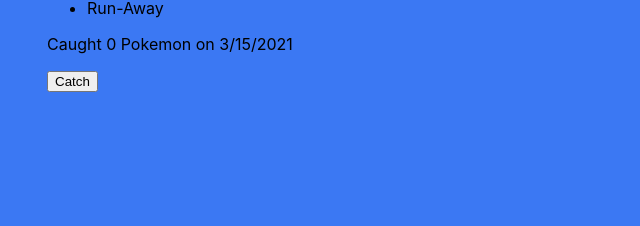
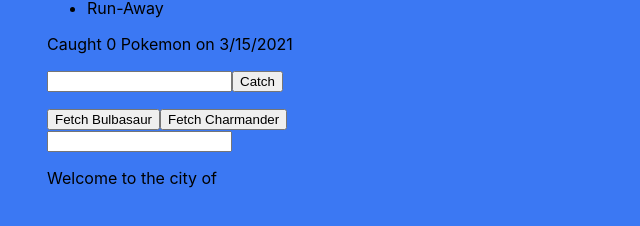
Before and after one commit to aaokunade/ccreateReactApp, a React (Create React App) app: page / in a window 1280 px wide. Shown: the part 480-706 px from the top of the page, without its empty margins (193-833 px from the left). Built offline with nearby package versions, Linux system fonts and the light colour scheme.

Commit message:
in class exercises

```diff
--- a/src/App.js
+++ b/src/App.js
@@ -1,17 +1,21 @@
 import React from "react";
 import {Logo, BestPokemon,CaughtPokemon} from "./Pokemon";
-
+import PokemonMovesSelector from "./PokemonMovesSelector";
+import PokemonCity from "./PokemonCity.js";
 const abilities = ["Anticipation", "Adaptability", "Run-Away"];
 const date = new Date().toLocaleDateString();
 const logWhenClicked = () => {
   console.log("hi from logo");
 }
 
+
 function App(){
     return  (<div>
     <Logo appName = "Aaishah's Pokedex" handleClick={logWhenClicked}/>
     <BestPokemon abilities = {abilities}/>
     <CaughtPokemon date = {date}/>
+    <PokemonMovesSelector/>
+    <PokemonCity/>
   </div>)
 }
 
--- a/src/Pokemon.js
+++ b/src/Pokemon.js
@@ -34,12 +34,24 @@
 };
 
 const CaughtPokemon = (props) => {
-  const [caught, setCaught] = useState([])
+  const [caught, setCaught] = useState([]);
+  const [pokemonNameInput, setPokemonNameInput] = useState("")
+
+
   function catchPokemon() {
-    setCaught ((caught) => caught.concat(GetRandomPokemon()));
+    setCaught ((caught) => caught.concat(pokemonNameInput))
+    setPokemonNameInput((caught) => "")
+  }
+
+  const handleInputChange = (event) => {
+    const InputValue = event.target.value
+    if(InputValue){
+    setPokemonNameInput(InputValue)
+    } else {}
   }
   return <div>
     <p>Caught {caught.length} Pokemon on {props.date}</p>
+    <input onChange = {handleInputChange} type="text" value = {pokemonNameInput} />
   <button onClick = {catchPokemon}>Catch</button>
   <ul>
     {caught.map(element => <li>{element}</li>)}
--- /dev/null
+++ b/src/PokemonCity.js
@@ -0,0 +1,18 @@
+import React, { useState } from "react";
+
+function PokemonCity() {
+  const [city, setCity] = useState("");
+  const updateCity = (event) => {
+    // console.log(event);
+    setCity(event.target.value)
+  }
+
+  return (
+    <div>
+        <input onChange = {updateCity} type="text" value={city}/>
+      <p>Welcome to the city of {city}</p>
+    </div>
+  );
+}
+
+export default PokemonCity;
--- /dev/null
+++ b/src/PokemonMoves.js
@@ -0,0 +1,23 @@
+import React, { useState, useEffect } from "react";
+function PokemonMoves(props) {
+  const [pokemonData, setPokemonData] = useState(null);
+  useEffect(() => {
+    fetch(`https://pokeapi.co/api/v2/pokemon/${props.pokemonId}/`)
+      .then((response) => response.json())
+      .then((data) => {
+        console.log(data);
+        setPokemonData(data);
+      });
+  }, [props.pokemonId]);
+  return pokemonData ? (
+    <div>
+      <p>{pokemonData.name}'s moves:</p>
+      <ul>
+        {pokemonData.moves.map((move, index) => {
+          return <li key={index}>{move.move.name}</li>;
+        })}
+      </ul>
+    </div>
+  ) : null;
+}
+export default PokemonMoves;
--- /dev/null
+++ b/src/PokemonMovesSelector.js
@@ -0,0 +1,24 @@
+import React, { useState } from "react";
+
+import PokemonMoves from "./PokemonMoves";
+
+function PokemonMovesSelector() {
+  const [id, setId] = useState(null);
+
+  function handleBulbasaurClick() {
+    setId(1);
+  }
+  function handleCharmanderClick() {
+    setId(4);
+  }
+
+  return (
+    <div>
+      <button onClick={handleBulbasaurClick}>Fetch Bulbasaur</button>
+      <button onClick={handleCharmanderClick}>Fetch Charmander</button>
+      {id ? <PokemonMoves pokemonId={id} /> : null}
+    </div>
+  );
+}
+
+export default PokemonMovesSelector;
```
